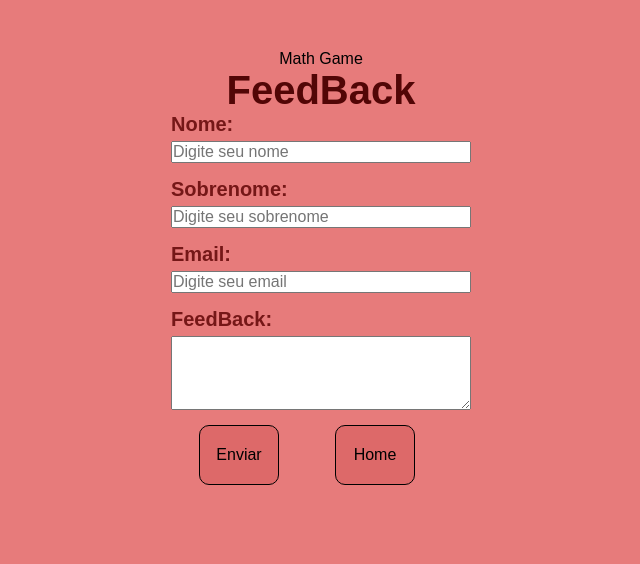
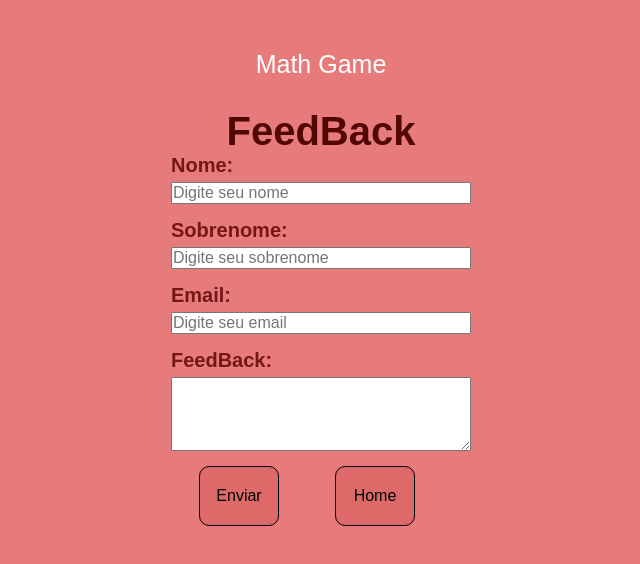
Before and after one commit to Wilian-Pereira-W/project-math-game, a React (Create React App) app: page /feedback in a window 1280 px wide. Shown: the top 564 px of the page, without its empty margins (319-959 px from the left). Built offline with nearby package versions, Linux system fonts and the light colour scheme; the HTML template or start-up script is replaced by a standard one.

Commit message:
style: colocando style no header

```diff
--- a/src/pages/Game/styles.module.scss
+++ b/src/pages/Game/styles.module.scss
@@ -5,3 +5,10 @@
   flex-direction: column;
   margin-top: 50px;
 }
+
+.container a {
+  font-size: 25px;
+  margin-bottom: 30px;
+  font-family: Arial, Helvetica, sans-serif;
+  color: #FFF;
+}
```
